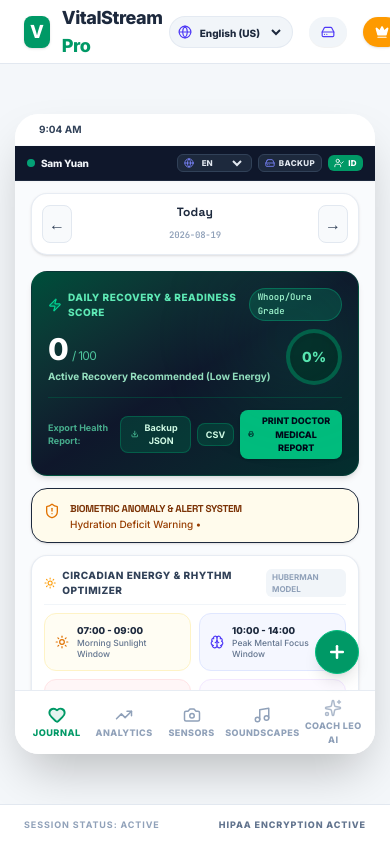
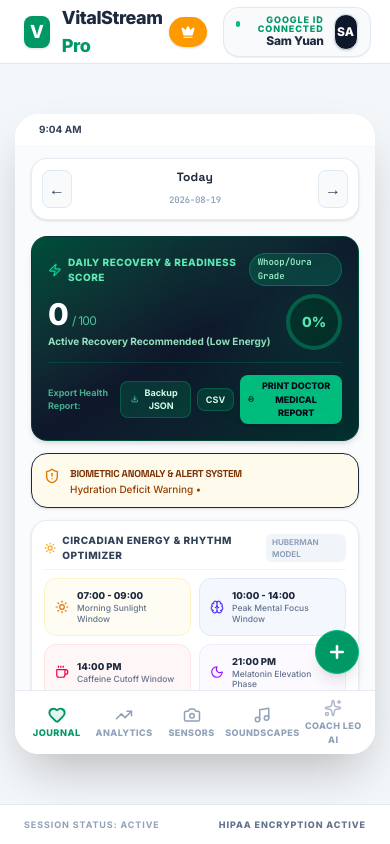
Before and after one commit to samqyuan713/Health-Tracker-App, a React (Vite) app: page / in a window 390 px wide. Built offline with nearby package versions, Linux system fonts and the light colour scheme.

Commit message:
Update App component for desktop layout
Refactor App component layout for desktop view and remove mobile-specific elements.

```diff
--- a/src/App.tsx
+++ b/src/App.tsx
@@ -21,7 +21,6 @@
   Plus,
   Camera,
   Music,
-  UserCheck,
   HardDrive,
   Crown,
   Zap,
@@ -296,8 +295,8 @@
             <div className="w-2 h-2 rounded-full bg-emerald-500 animate-pulse"></div>
             {t.watchSyncActive}
           </div>
-          {/* Language / Asian Languages Selector Dropdown */}
-          <div className="flex items-center gap-1 bg-slate-100 hover:bg-slate-200 text-slate-700 p-1 px-2 rounded-2xl border border-slate-200/80 text-[10px] font-bold">
+          {/* Language / Asian Languages Selector Dropdown (Desktop) */}
+          <div className="hidden md:flex items-center gap-1 bg-slate-100 hover:bg-slate-200 text-slate-700 p-1 px-2 rounded-2xl border border-slate-200/80 text-[10px] font-bold">
             <Globe className="w-3.5 h-3.5 text-indigo-600 shrink-0" />
             <select
               value={currentLang}
@@ -314,9 +313,10 @@
             </select>
           </div>
 
+          {/* Storage & Backup (Desktop) */}
           <button
             onClick={() => setIsHousekeepingOpen(true)}
-            className="flex items-center gap-1.5 bg-slate-100 hover:bg-slate-200 text-slate-700 p-2 px-3 rounded-2xl text-[10px] font-extrabold uppercase transition-all active:scale-95 cursor-pointer shadow-2xs"
+            className="hidden md:flex items-center gap-1.5 bg-slate-100 hover:bg-slate-200 text-slate-700 p-2 px-3 rounded-2xl text-[10px] font-extrabold uppercase transition-all active:scale-95 cursor-pointer shadow-2xs"
             title="Inspect & Clean Local Phone Storage"
           >
             <HardDrive className="w-3.5 h-3.5 text-indigo-600" />
@@ -422,51 +422,6 @@
         <main className="flex-1 flex items-center justify-center bg-slate-100/50 p-2 md:p-4 overflow-hidden relative">
 
           <MobileFrame>
-
-            {/* Mobile Top User Account Header Bar */}
-            <div className="bg-slate-900 text-white px-3 py-2 flex items-center justify-between text-[10px] shrink-0 border-b border-slate-800 shadow-xs select-none">
-              <div className="flex items-center gap-1.5 min-w-0">
-                <div className="w-2 h-2 rounded-full bg-emerald-400 animate-pulse shrink-0"></div>
-                <span className="font-extrabold tracking-tight truncate text-slate-100">{currentUser.name}</span>
-              </div>
-              <div className="flex items-center gap-1.5 shrink-0">
-                {/* Language Switcher for Mobile */}
-                <div className="flex items-center bg-slate-800 hover:bg-slate-700 text-slate-200 px-1.5 py-0.5 rounded-md border border-slate-700 text-[8px] font-bold">
-                  <Globe className="w-2.5 h-2.5 text-indigo-400 mr-1 shrink-0" />
-                  <select
-                    value={currentLang}
-                    onChange={(e) => handleLanguageChange(e.target.value as SupportedLanguage)}
-                    className="bg-transparent font-extrabold text-slate-200 text-[8px] focus:outline-none cursor-pointer"
-                    title={t.selectLanguage}
-                  >
-                    <option value="en" className="bg-slate-900 text-white">EN</option>
-                    <option value="zh-CN" className="bg-slate-900 text-white">简中</option>
-                    <option value="zh-TW" className="bg-slate-900 text-white">繁中</option>
-                    <option value="ja" className="bg-slate-900 text-white">日本語</option>
-                    <option value="ko" className="bg-slate-900 text-white">한국어</option>
-                    <option value="km" className="bg-slate-900 text-white">ភាសាខ្មែរ</option>
-                  </select>
-                </div>
-
-                {/* Storage & Backup button for Mobile */}
-                <button
-                  onClick={() => setIsHousekeepingOpen(true)}
-                  className="px-1.5 py-0.5 bg-slate-800 hover:bg-slate-700 active:scale-95 text-slate-200 font-extrabold text-[8px] uppercase tracking-wider rounded-md border border-slate-700 cursor-pointer transition-all flex items-center gap-1 shadow-2xs"
-                  title={t.storageClean}
-                >
-                  <HardDrive className="w-2.5 h-2.5 text-indigo-400" />
-                  <span>Backup</span>
-                </button>
-
-                <button
-                  onClick={() => setIsAuthModalOpen(true)}
-                  className="px-1.5 py-0.5 bg-emerald-600 hover:bg-emerald-500 active:scale-95 text-white font-extrabold text-[8px] uppercase tracking-wider rounded-md cursor-pointer transition-all flex items-center gap-1 shadow-2xs"
-                  title="Google ID"
-                >
-                  <UserCheck className="w-2.5 h-2.5" /> ID
-                </button>
-              </div>
-            </div>
 
             {/* Dynamic Tab View routing inside the shell phone frame */}
             <div className="flex-1 flex flex-col overflow-hidden relative">
```
